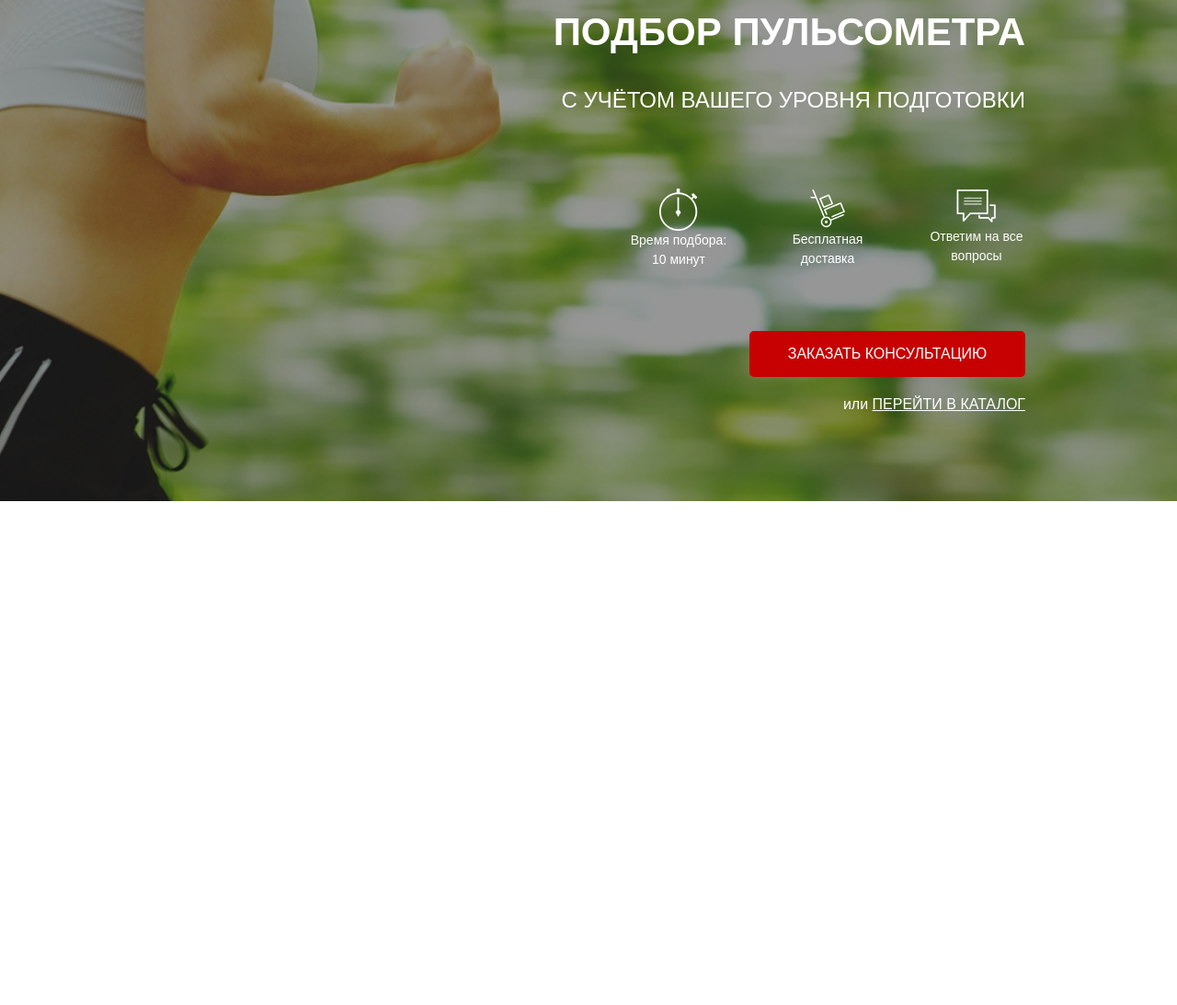
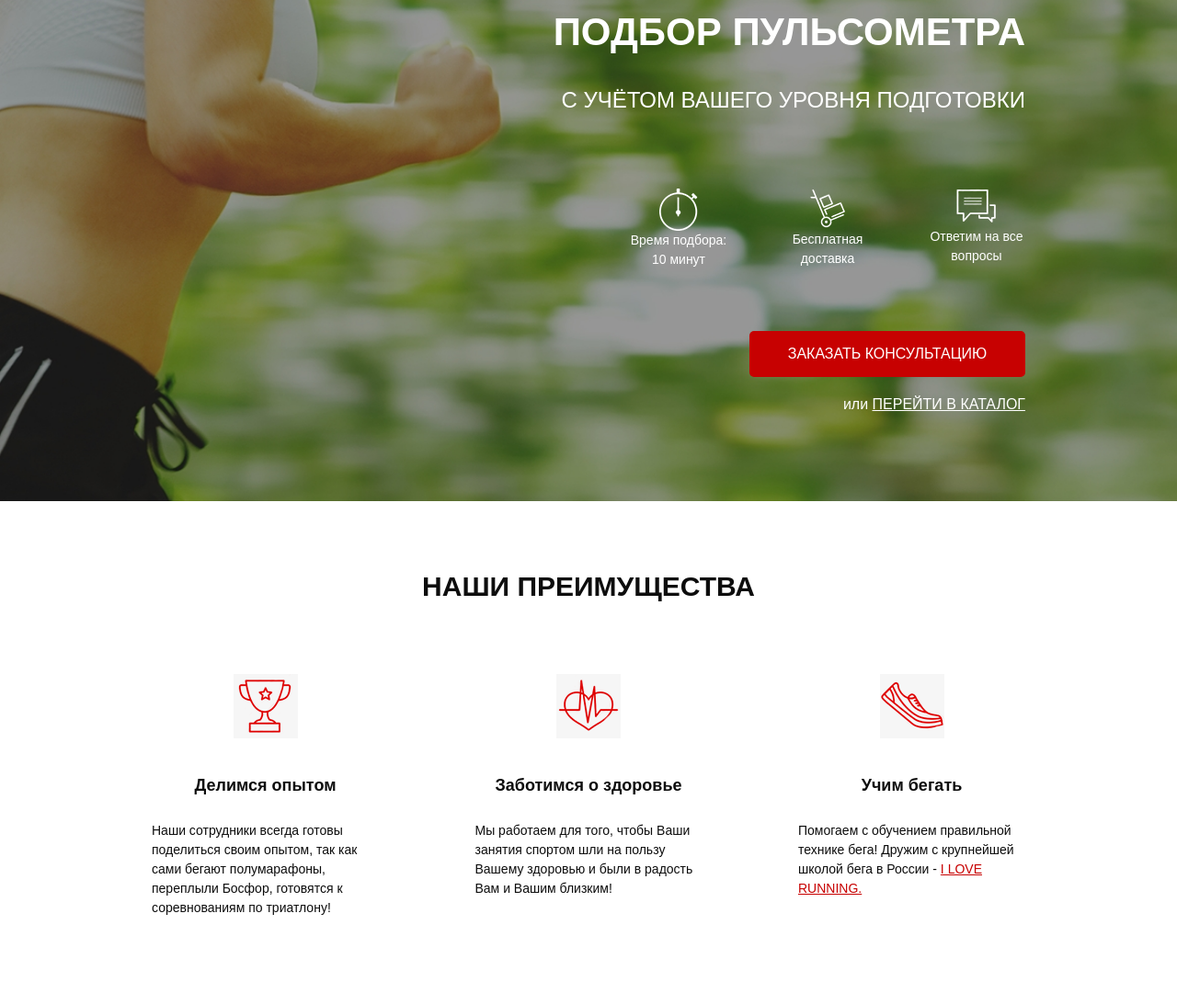
Before and after one commit to RCSCEB1630015/pulsometr, a website: page src/index.html in a window 1280 px wide. Shown: the part 165-1258 px from the top of the page at 92% size. Before the commit the page ends 800 px from the top, so only its background shows below. Drawn offline with Linux system fonts and the light colour scheme.

Commit message:
pulse/ver1.0.1

```diff
--- a/src/index.html
+++ b/src/index.html
@@ -41,10 +41,35 @@
                 <div class="promo__link">или
                 <a href="#">ПЕРЕЙТИ В КАТАЛОГ</a></div>
             </div>
+        </div>
+    </div>
 
-
-
-
+    <div class="advantages">
+        <div class="container">
+            <h2 class="advantages__subtitle">НАШИ ПРЕИМУЩЕСТВА</h2>
+            <div class="advantages__wrapper">
+                <div class="advantages__item">
+                    <img src="icons/cup.png" alt="cup" class="advatages__icon">
+                    <h3 class="advantages__subtitle">Делимся опытом</h3>
+                    <div class="advantages__descr">Наши сотрудники всегда готовы поделиться своим опытом,
+                        так как сами бегают полумарафоны, переплыли Босфор, готовятся к соревнованиям по триатлону!</div>
+                </div>
+                <div class="advantages__item">
+                    <img src="icons/heart.png" alt="heart" class="advatages__icon">
+                    <h3 class="advantages__subtitle">Заботимся о здоровье</h3>
+                    <div class="advantages__descr">Мы работаем для того,
+                        чтобы Ваши занятия спортом шли на пользу Вашему здоровью и были в радость Вам и Вашим близким!
+                        </div>
+                </div>
+                <div class="advantages__item">
+                    <img src="icons/shoe.png" alt="shoe" class="advatages__icon">
+                    <h3 class="advantages__subtitle">Учим бегать</h3>
+                    <div class="advantages__descr">Помогаем с обучением
+                        правильной технике бега!
+                        Дружим с крупнейшей школой бега в России - <a href="#">I LOVE RUNNING.</a>
+                        </div>
+                </div>
+            </div>
         </div>
     </div>
 </body>
--- /dev/null
+++ b/src/sass/blocks/_advantages.scss
@@ -0,0 +1,43 @@
+.advantages {
+    min-height: 470px;
+    padding: 70px 0 95px 0;
+    h2{
+        text-align: center;
+        color: #0d0d0d;
+        font-size: 30px;
+        font-weight: 700;
+    }
+    &__wrapper {
+        display: flex;
+        justify-content: space-between;
+
+    }
+    &__item {
+        margin-top: 65px;
+    }
+    img {
+        display: block;
+        margin: 0 auto;
+        width: 70px;
+        height: 70px;
+    }
+    h3 {
+        margin-top: 38px;
+        color: #0d0d0d;
+        font-size: 18px;
+        font-weight: 700;
+        text-align: center;
+    }
+    &__descr {
+        width: 247px;
+        margin-top: 25px;
+        color: #0d0d0d;
+        font-size: 14px;
+        font-weight: 300;
+        a {
+            color: $main_color;
+            text-decoration: underline;
+        }
+    }
+
+}
--- a/src/sass/blocks/_promo.scss
+++ b/src/sass/blocks/_promo.scss
@@ -45,7 +45,6 @@
         color: #ffffff;
         font-size: 16px;
         font-weight: 500;
-
         a {
             text-decoration: underline;
             color: #fff;
--- a/src/sass/style.scss
+++ b/src/sass/style.scss
@@ -11,3 +11,4 @@
 @import 'blocks/promo';
 @import 'blocks/header';
 @import 'blocks/buttons';
+@import 'blocks/advantages';
```
Also changed, not shown: src/css/style.min.css.
